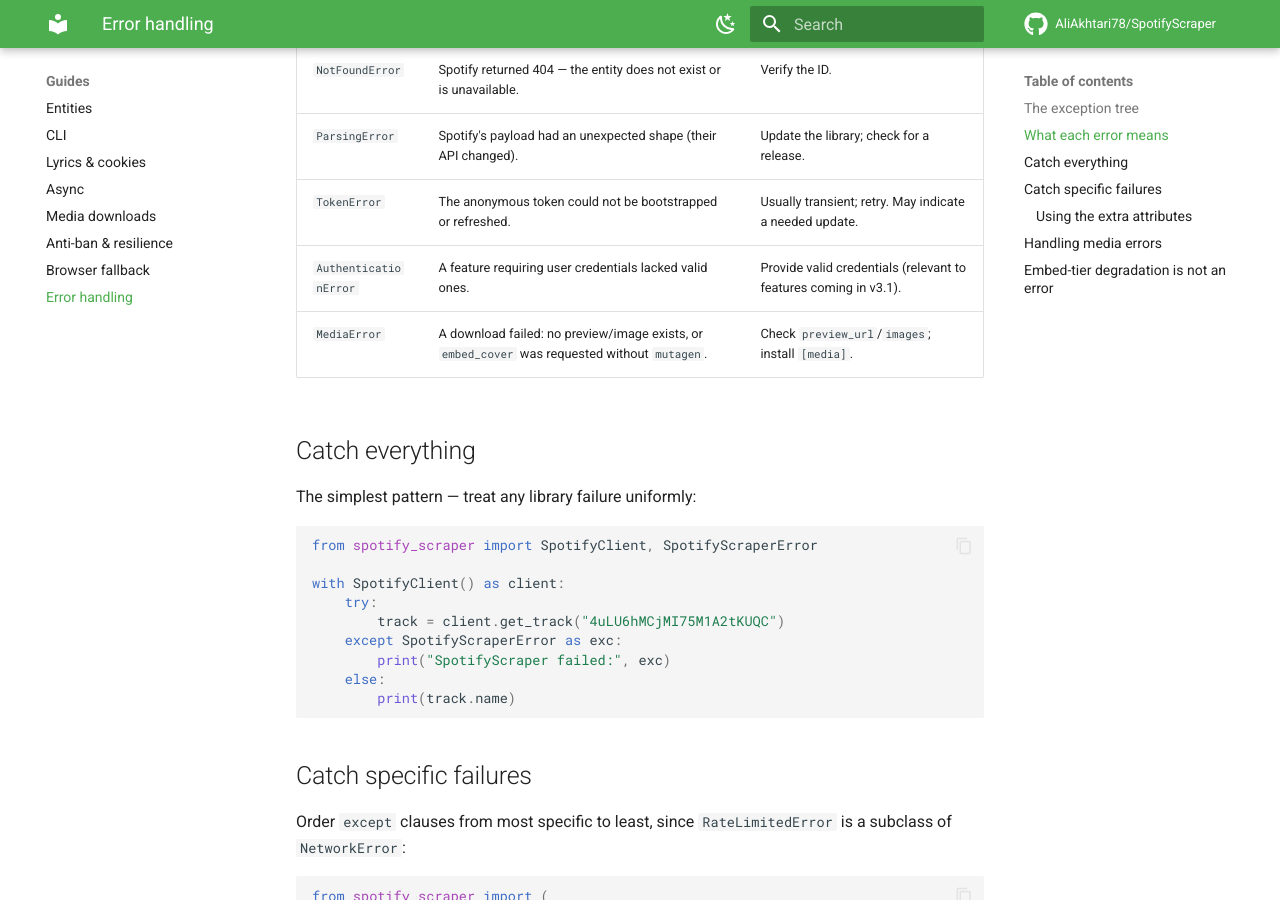
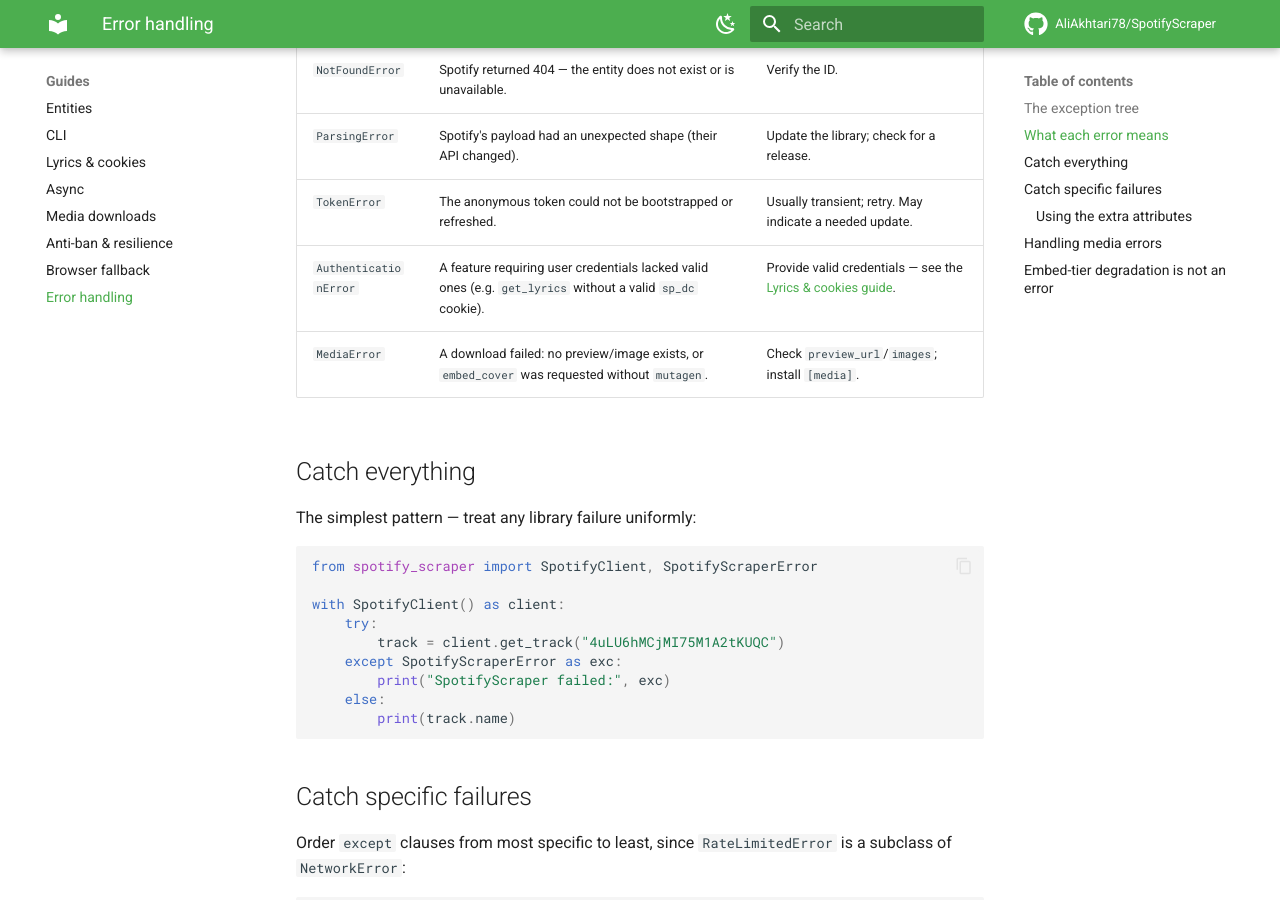
Before and after one commit to AliAkhtari78/SpotifyScraper, an MkDocs documentation site: the page built from docs/guides/error-handling.md, in a window 1280 px wide and 900 px high, scrolled down 1209 px. Built offline with MkDocs 1.6.1 and Material for MkDocs 9.7.7, drawn with Linux system fonts in a browser that asks for light colours; comment, search, counter and statistics services are not loaded.

Commit message:
docs: fix stale 'coming in v3.1' note in the error-handling table
The AuthenticationError row still pointed at unshipped v3.1 features; it
now names get_lyrics + the sp_dc cookie and links the lyrics guide.

Co-Authored-By: Claude Opus 4.8 (1M context) <noreply@anthropic.com>

```diff
--- a/docs/guides/error-handling.md
+++ b/docs/guides/error-handling.md
@@ -45,7 +45,7 @@ from spotify_scraper import (
 | `NotFoundError` | Spotify returned 404 — the entity does not exist or is unavailable. | Verify the ID. |
 | `ParsingError` | Spotify's payload had an unexpected shape (their API changed). | Update the library; check for a release. |
 | `TokenError` | The anonymous token could not be bootstrapped or refreshed. | Usually transient; retry. May indicate a needed update. |
-| `AuthenticationError` | A feature requiring user credentials lacked valid ones. | Provide valid credentials (relevant to features coming in v3.1). |
+| `AuthenticationError` | A feature requiring user credentials lacked valid ones (e.g. `get_lyrics` without a valid `sp_dc` cookie). | Provide valid credentials — see the [Lyrics & cookies guide](lyrics-and-cookies.md). |
 | `MediaError` | A download failed: no preview/image exists, or `embed_cover` was requested without `mutagen`. | Check `preview_url`/`images`; install `[media]`. |
 
 ## Catch everything
```
